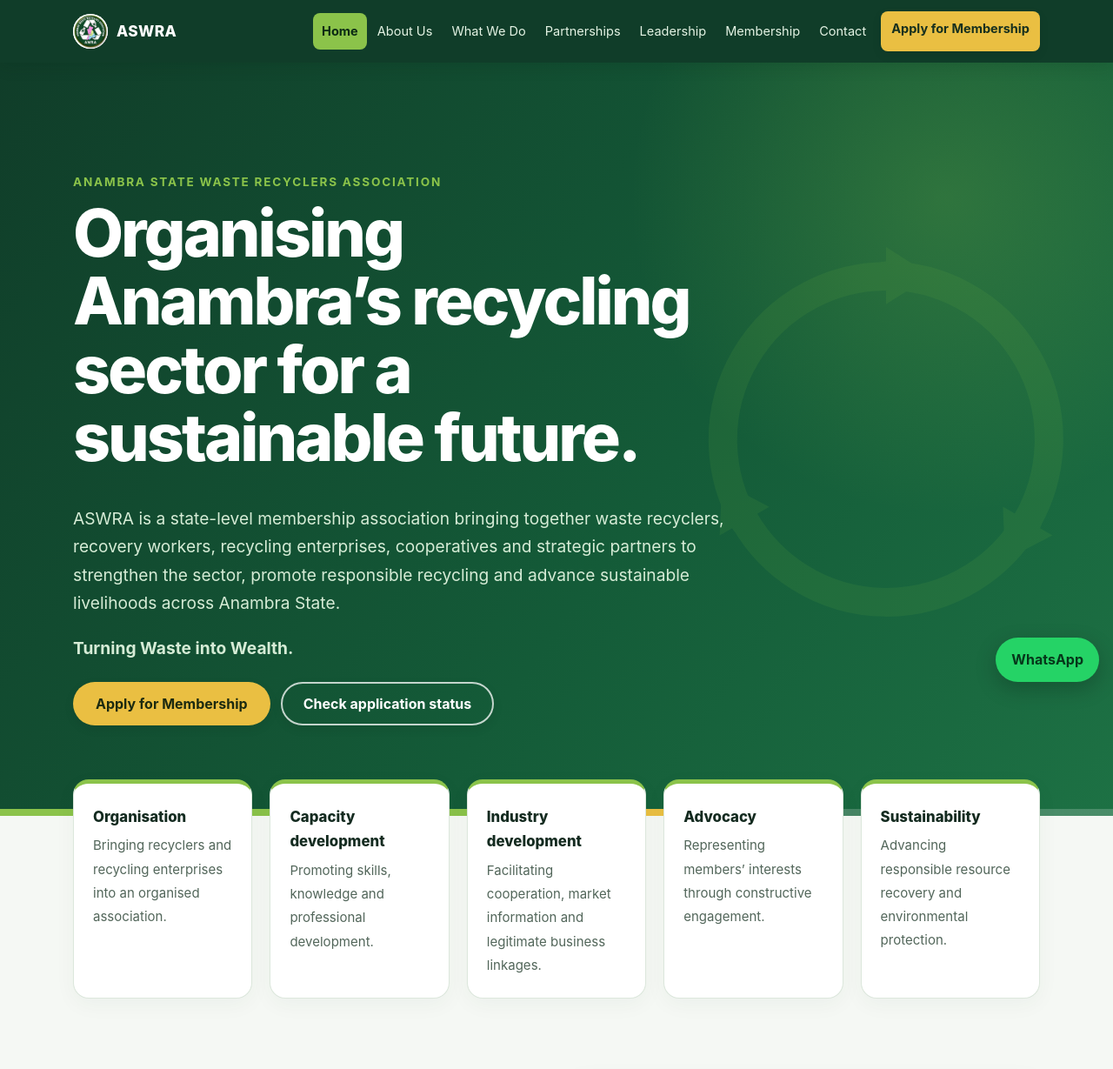
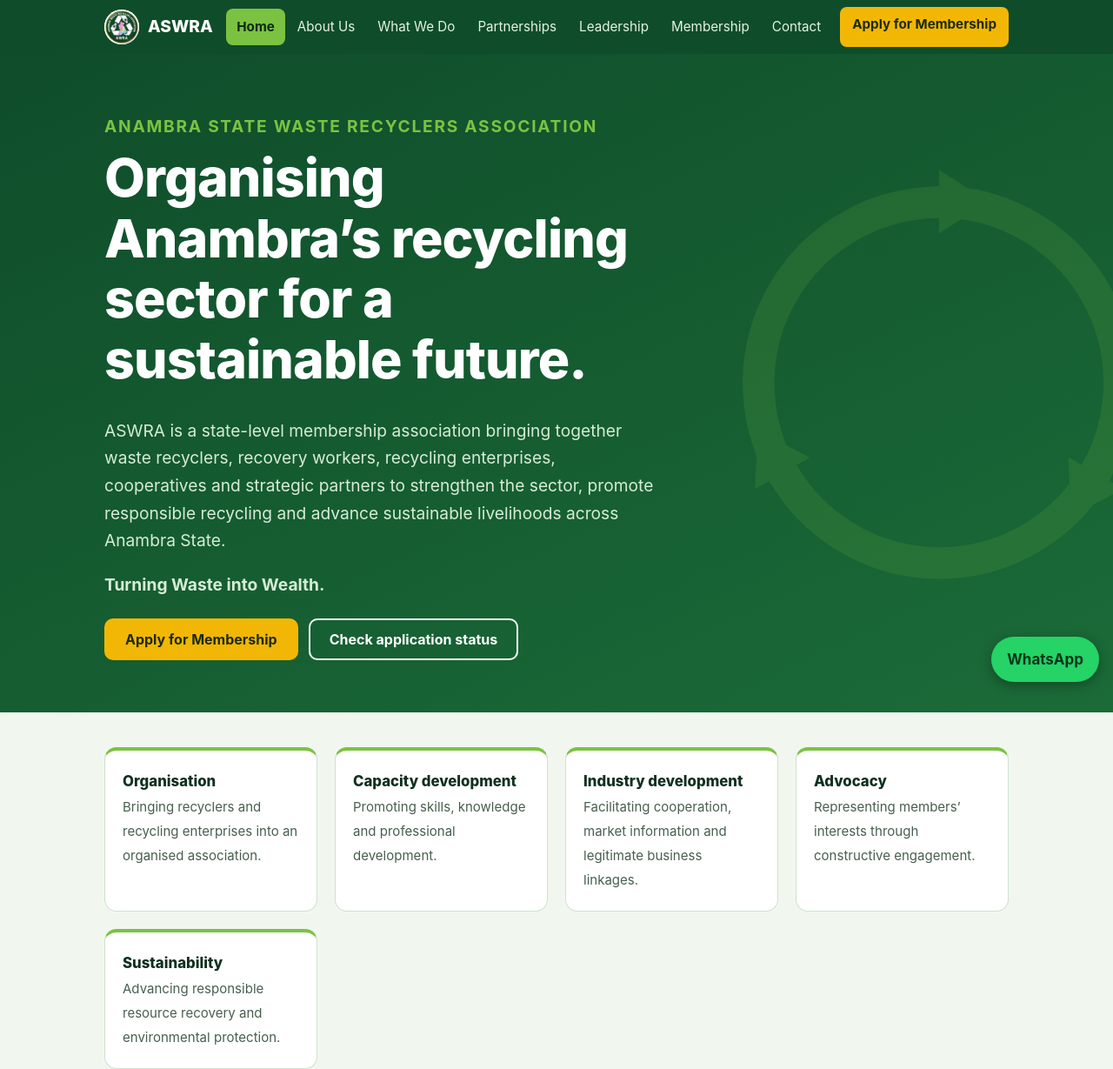
Before and after one commit to emezch93/aswra, a website: page index.html in a window 1280 px wide. Shown: the top 1229 px of the page at 87% size. Drawn offline with Linux system fonts and the light colour scheme.

Commit message:
Restore original ASWRA website visual design

```diff
--- a/assets/css/styles.css
+++ b/assets/css/styles.css
@@ -109,46 +109,3 @@ input:focus,select:focus,textarea:focus{outline:3px solid var(--sun);outline-off
 @media(max-width:520px){.section{padding:44px 0}.hero{padding:52px 0 48px}.form{padding:18px}}
 @media(prefers-reduced-motion:reduce){html{scroll-behavior:auto}}
 .band .eyebrow{color:var(--leaf)}.mt{margin-top:16px}.m0{margin:0}
-
-
-/* Institutional visual refinement */
-:root{--bg:#f5f8f4;--surface:#fff;--ink:#142b20;--mute:#52665a;--g:#267344;--gd:#103d29;--leaf:#8bc34a;--sun:#eabf42;--line:#dce7dc}
-body{font-size:16px;line-height:1.7;background:var(--bg)}
-.container{max-width:1160px;padding-inline:24px}
-.site-header{box-shadow:0 3px 18px rgba(8,35,20,.16)}
-.nav-bar{min-height:72px}
-.brand{font-size:1.08rem;letter-spacing:.02em}
-.nav a{transition:background .18s ease,color .18s ease}
-.nav a:hover{background:rgba(255,255,255,.12);color:#fff}
-.nav a.btn{background:var(--sun);color:#17301e}
-.hero{padding:clamp(76px,10vw,126px) 0 104px;background:radial-gradient(circle at 85% 18%,rgba(139,195,74,.22),transparent 28%),linear-gradient(125deg,#103d29 0%,#145b38 58%,#1d7144 100%)}
-.hero:after{content:"";position:absolute;inset:auto 0 0;height:8px;background:linear-gradient(90deg,#8bc34a 0 55%,#eabf42 55% 72%,rgba(255,255,255,.2) 72%)}
-.hero-text{max-width:760px}
-.hero h1{max-width:15ch;font-size:clamp(2.5rem,6.8vw,4.7rem);letter-spacing:-.04em;line-height:1.04}
-.hero p{max-width:62ch}
-.hero .eyebrow{font-size:.85rem;letter-spacing:.13em}
-.hero svg{right:2%;width:min(470px,55vw);opacity:.1}
-.section{padding:clamp(54px,7vw,84px) 0}
-.section h2{max-width:24ch;letter-spacing:-.025em}
-.page-head{padding:clamp(54px,7vw,82px) 0 58px;background:radial-gradient(circle at 88% 10%,rgba(139,195,74,.18),transparent 26%),linear-gradient(125deg,#103d29,#1b6840)}
-.page-head h1{font-size:clamp(2.2rem,5vw,3.5rem);letter-spacing:-.035em}
-.card,.pillar,.person{border-radius:18px;box-shadow:0 7px 24px rgba(16,61,41,.045);transition:transform .18s ease,box-shadow .18s ease}
-.card:hover,.pillar:hover,.person:hover{transform:translateY(-3px);box-shadow:0 13px 30px rgba(16,61,41,.09)}
-.grid{gap:22px}
-.pillars{margin-top:-42px;position:relative;z-index:2;grid-template-columns:repeat(auto-fit,minmax(185px,1fr))}
-.pillar{border-top-width:5px;padding:24px 22px}
-.pillar b{margin-bottom:5px}
-.btn{border-radius:999px;padding:13px 24px;transition:transform .18s ease,filter .18s ease;box-shadow:0 4px 12px rgba(0,0,0,.08)}
-.btn:hover{transform:translateY(-1px);filter:brightness(1.03)}
-.btn.outline{border-color:rgba(255,255,255,.75)}
-.band{background:linear-gradient(125deg,#103d29,#155638)}
-.notice{border-radius:14px}
-.site-footer{padding:54px 0 30px;background:#0b3020}
-.site-footer .foot-grid{gap:40px}
-.site-footer .foot-links a{text-decoration:none}
-.site-footer .foot-links a:hover{text-decoration:underline}
-.wa-float{box-shadow:0 8px 24px rgba(0,0,0,.22)}
-@media(min-width:900px){.nav a{padding:9px 10px;font-size:.91rem}.nav a.btn{margin-left:5px}}
-@media(max-width:899px){.nav{padding:8px 0 18px}.nav a{padding:12px 14px}.nav a.btn{margin:6px 0 0}}
-@media(max-width:600px){.container{padding-inline:18px}.hero{padding:66px 0 82px}.hero h1{font-size:clamp(2.35rem,11vw,3.25rem)}.pillars{margin-top:-28px}.section{padding:48px 0}.cta .btn{width:100%}}
-@media(prefers-reduced-motion:reduce){.card,.pillar,.person,.btn,.nav a{transition:none}.card:hover,.pillar:hover,.person:hover,.btn:hover{transform:none}}
```
